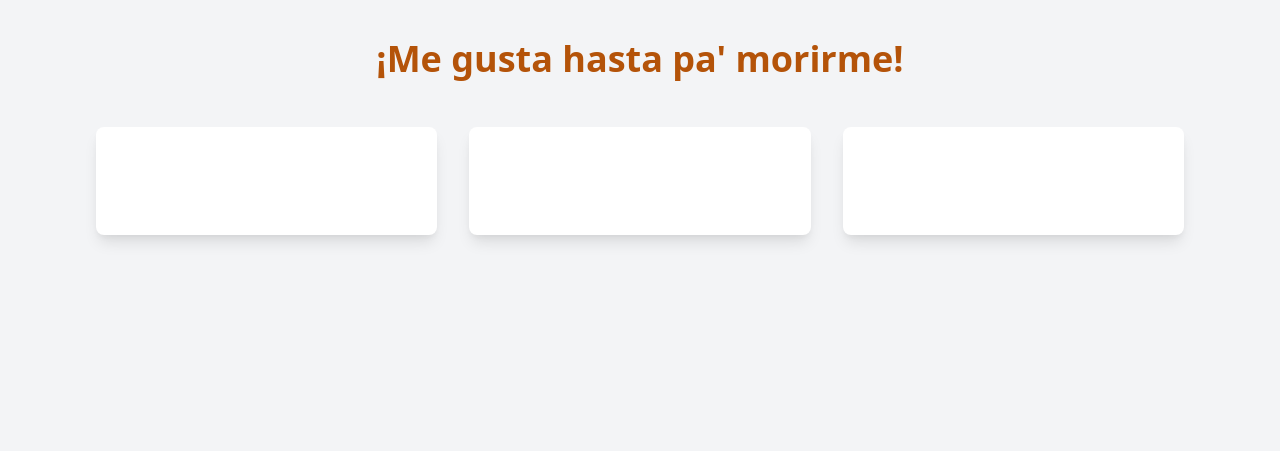
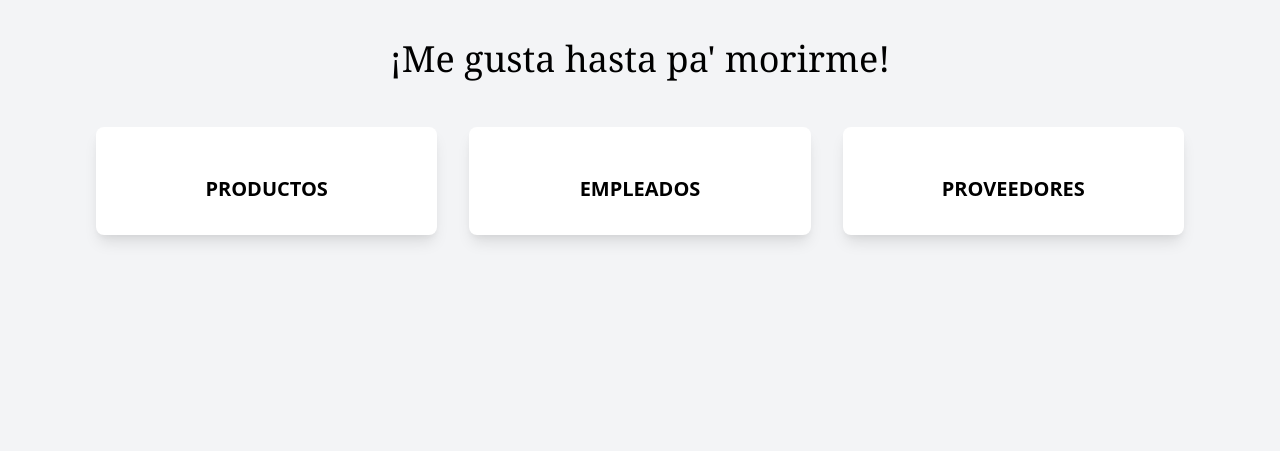
Before and after one commit to antonyto02/Integradora, a Django app: page /menu_principal/ in a window 1280 px wide. Shown: the part 257-708 px from the top of the page. Run offline with Django 4.2, Linux system fonts and the light colour scheme; the visitor is signed in with stand-in values (Sample User, id 1).

Commit message:
commit log out

```diff
--- a/productos_app/templates/productos_app/menu_principal.html
+++ b/productos_app/templates/productos_app/menu_principal.html
@@ -16,13 +16,27 @@
       style="background-image: url('https://i.postimg.cc/MHsfYQ37/pancho.png')"
     >
       <div class="p-5">
-        <img src="logo." alt="La Barbacha" class="w-32" />
+        <img
+          src="https://i.postimg.cc/43tGt9nM/img-login.png"
+          alt="La Barbacha"
+          class="w-32"
+        />
+      </div>
+      <div
+        class="absolute top-2 right-2 cursor-pointer transform hover:translate-y-1"
+        onclick="logout()"
+      >
+        <img
+          src="https://i.postimg.cc/yNG8SS4L/Logout.png"
+          alt="Log Out Icon"
+          class="w-9 h-9"
+        />
       </div>
     </div>
 
     <!-- Título principal -->
     <div class="text-center mt-10">
-      <h1 class="text-4xl font-bold text-yellow-700">
+      <h1 class="text-4xl font-serif text-[#D07E0E]">
         ¡Me gusta hasta pa' morirme!
       </h1>
     </div>
@@ -35,7 +49,7 @@
           <i class="fas fa-boxes"></i>
           <!-- Icono (puedes cambiar el ícono según corresponda) -->
         </div>
-        <div class="bg-[#7B281C] text-white w-full text-center py-2 rounded-lg">
+        <div class="bg-[#7B281C] text-black w-full text-center py-2 rounded-lg">
           <a href="#" class="text-xl font-bold">PRODUCTOS</a>
         </div>
       </div>
@@ -46,7 +60,7 @@
           <i class="fas fa-users"></i>
           <!-- Icono de empleados -->
         </div>
-        <div class="bg-[#7B281C] text-white w-full text-center py-2 rounded-lg">
+        <div class="bg-[#7B281C] text-black w-full text-center py-2 rounded-lg">
           <a href="#" class="text-xl font-bold">EMPLEADOS</a>
         </div>
       </div>
@@ -57,7 +71,7 @@
           <i class="fas fa-truck"></i>
           <!-- Icono de proveedores -->
         </div>
-        <div class="bg-[#7B281C] text-white w-full text-center py-2 rounded-lg">
+        <div class="bg-[#7B281C] text-black w-full text-center py-2 rounded-lg">
           <a href="#" class="text-xl font-bold">PROVEEDORES</a>
         </div>
       </div>
```
